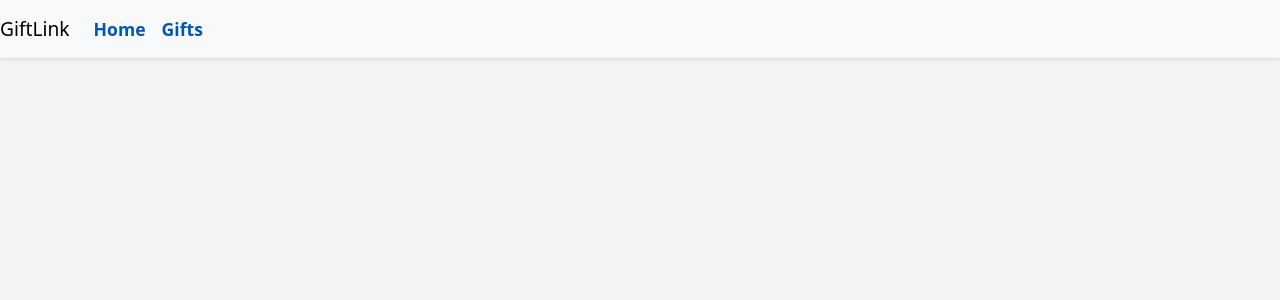
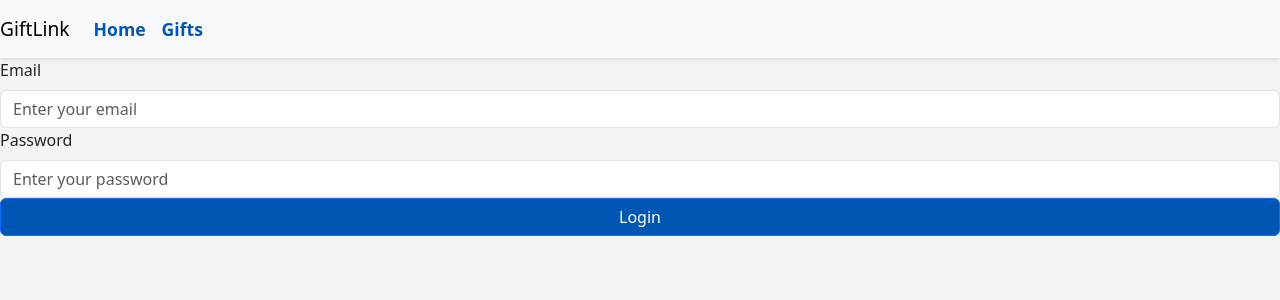
Before and after one commit to asaphoncho/fullstack-capstone-project, a React (Create React App) app in the folder giftlink-frontend/: page /app/login in a window 1280 px wide. Before the commit this address had no page. Shown: the top 300 px of the page. Built offline with nearby package versions, Linux system fonts and the light colour scheme.

Commit message:
added login and register routes

```diff
--- a/giftlink-frontend/src/App.js
+++ b/giftlink-frontend/src/App.js
@@ -1,6 +1,8 @@
 import React from 'react';
 import { Routes, Route, useNavigate } from 'react-router-dom';
 import MainPage from './components/MainPage/MainPage';
+import LoginPage from './components/LoginPage/LoginPage';
+import RegisterPage from './components/RegisterPage/RegisterPage';
 import 'bootstrap/dist/css/bootstrap.min.css';
 import './App.css';
 import Navbar from './components/Navbar/Navbar';
@@ -14,6 +16,8 @@ function App() {
           {/* the final code will not pass the products to every page, but each page will call the server API */}
           <Route path="/" element={<MainPage />} />
           <Route path="/app" element={<MainPage />} />
+          <Route path="/app/login" element={<LoginPage/>} />
+          <Route path="/app/register" element={<RegisterPage />} />
         </Routes>
         </>
   );
--- /dev/null
+++ b/giftlink-frontend/src/components/LoginPage/LoginPage.css
@@ -0,0 +1,44 @@
+.login-card {
+    background-color: #fff;
+    box-shadow: 0px 4px 8px rgba(0, 0, 0, 0.1);
+}
+
+.login-card .form-label {
+    font-weight: 600;
+}
+
+.login-card input {
+    border-radius: 0.25rem;
+}
+
+.login-card .btn {
+    padding: 0.5rem 1rem;
+    border-radius: 0.25rem;
+}
+
+.login-card .btn-primary {
+    background-color: #0056b3;
+    border: none;
+}
+
+.login-card .btn-secondary {
+    background-color: #dc3545;
+    border: none;
+}
+
+.login-card .text-primary {
+    color: #0056b3;
+}
+
+.login-card .text-secondary {
+    color: #6c757d;
+}
+
+/* Additional styles */
+a.text-primary:hover {
+    text-decoration: underline;
+}
+
+a.text-secondary:hover {
+    text-decoration: underline;
+}
--- /dev/null
+++ b/giftlink-frontend/src/components/LoginPage/LoginPage.js
@@ -0,0 +1,35 @@
+import React, {useState} from 'react'
+
+const LoginPage = () => {
+
+const [email, setEmail] = useState('');
+const [password, setPassword] = useState('');
+const handleLogin = async () => {
+    console.log("Inside handleLogin");
+}
+return(
+<div className="mb-3">
+    <label htmlFor="email" className="form-label">Email</label>
+    <input
+        id="email"
+        type="text"
+        className="form-control"
+        placeholder="Enter your email"
+        value={email}
+        onChange={(e) => setEmail(e.target.value)}
+    />
+    <label htmlFor="password" className="form-label">Password</label>
+    <input
+        id="password"
+        type="password"
+        className="form-control"
+        placeholder="Enter your password"
+        value={password}
+        onChange={(e) => setPassword(e.target.value)}
+    />
+    <button className="btn btn-primary w-100 mb-3" onClick={handleLogin}>Login</button>
+</div>
+)
+}
+
+export default LoginPage
```
